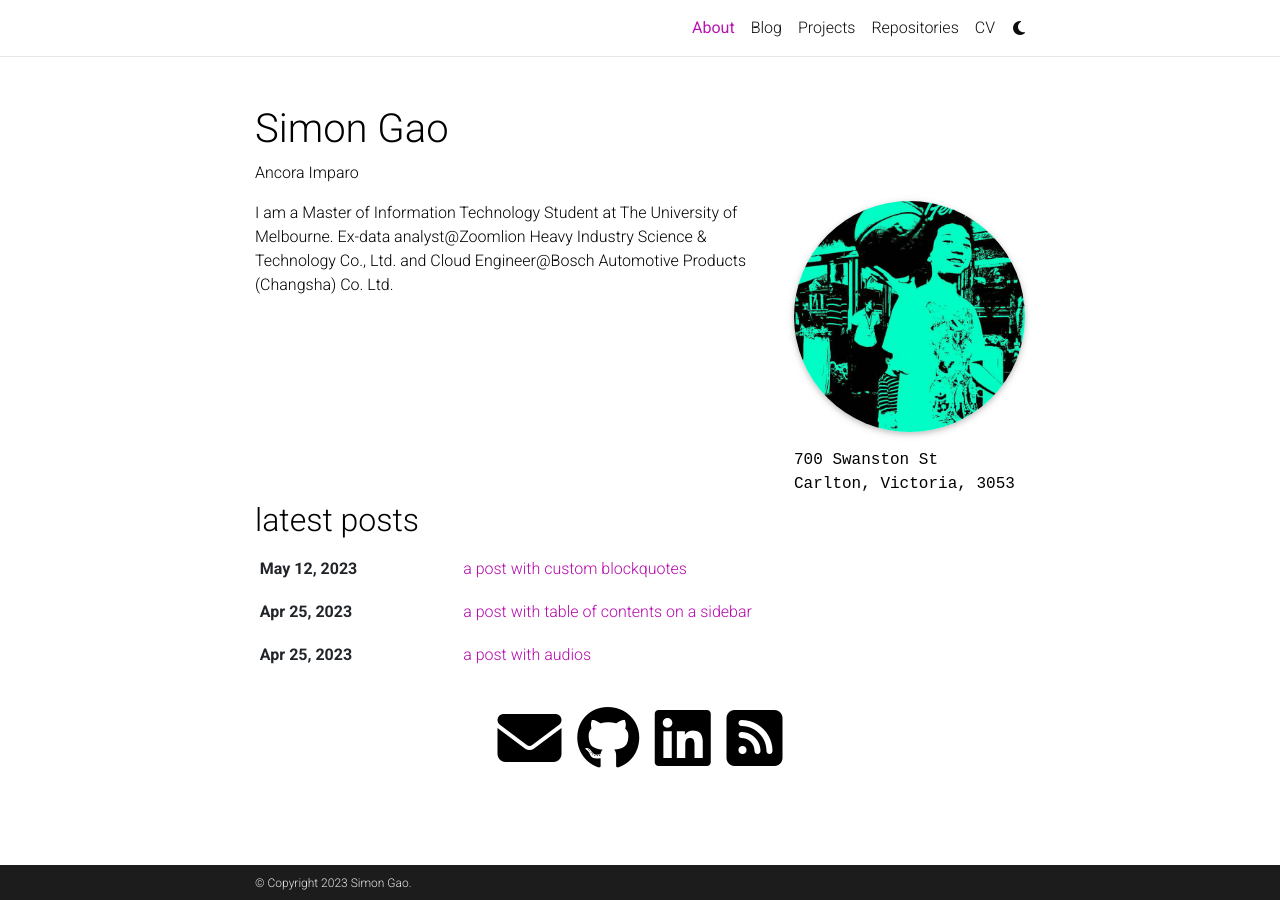
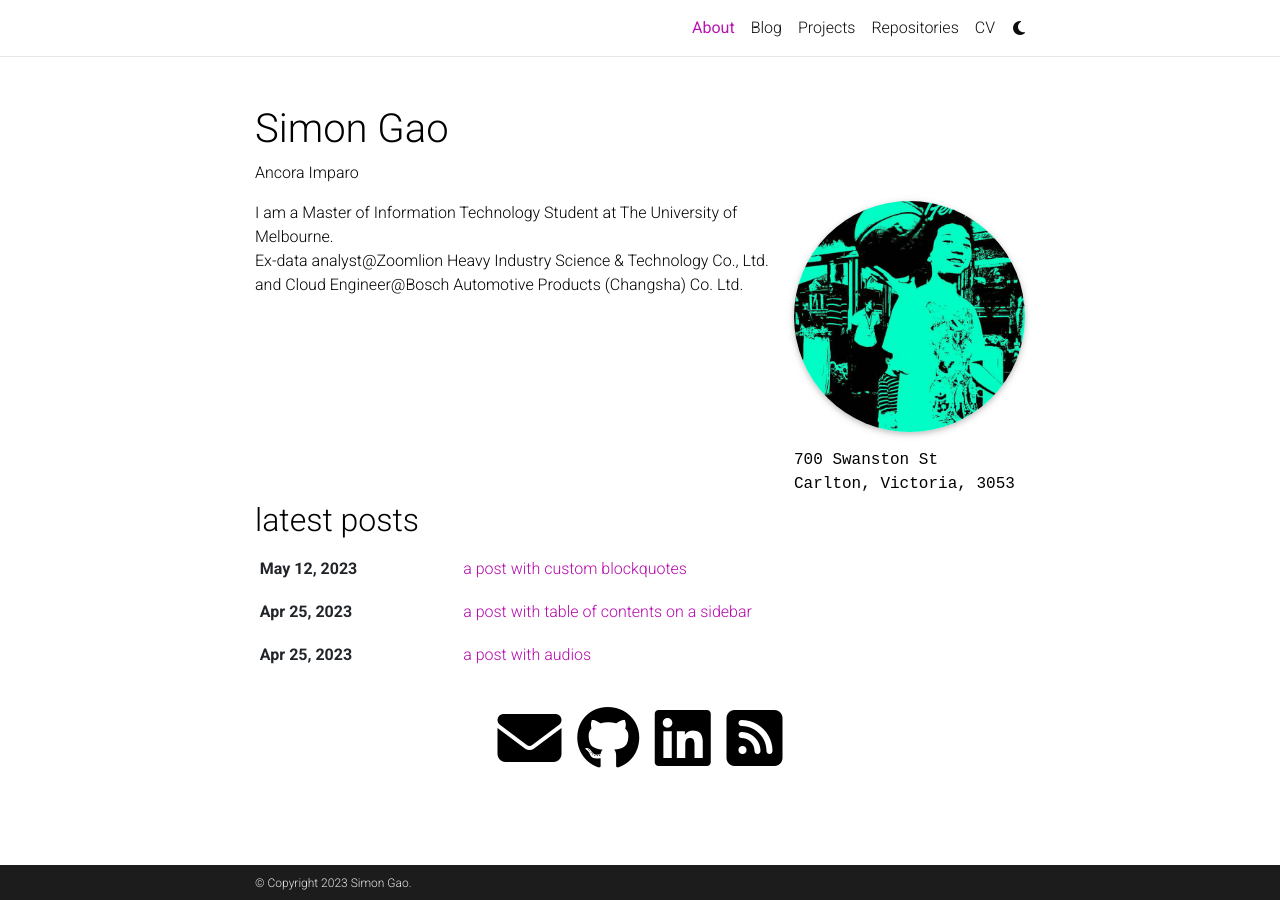
Before and after one commit to S1monGao/Simon-940.github.io, a Jekyll site: the page built from _pages/about.md, in a window 1280 px wide. Built offline with Jekyll 4.4.1, drawn with Linux system fonts in a browser that asks for light colours; comment, search, counter and statistics services are not loaded; a style sheet for code colours, icons or effects is not loaded.

```diff
--- a/_pages/about.md
+++ b/_pages/about.md
@@ -18,5 +18,5 @@ selected_papers: false # includes a list of papers marked as "selected={true}"
 social: true  # includes social icons at the bottom of the page
 ---
 
-I am a Master of Information Technology Student at The University of Melbourne.
+I am a Master of Information Technology Student at The University of Melbourne.\\
 Ex-data analyst@Zoomlion Heavy Industry Science & Technology Co., Ltd. and Cloud Engineer@Bosch Automotive Products (Changsha) Co. Ltd.
```
